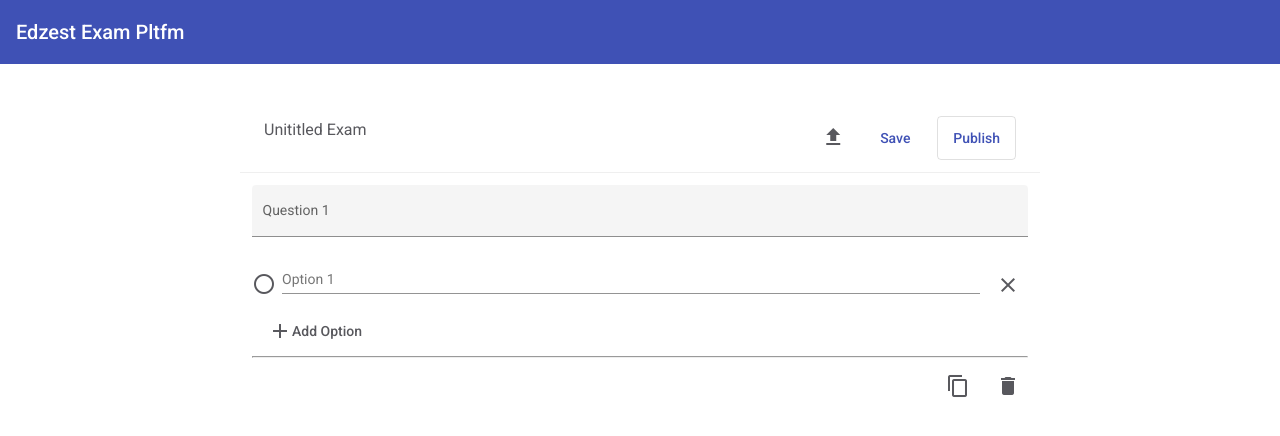
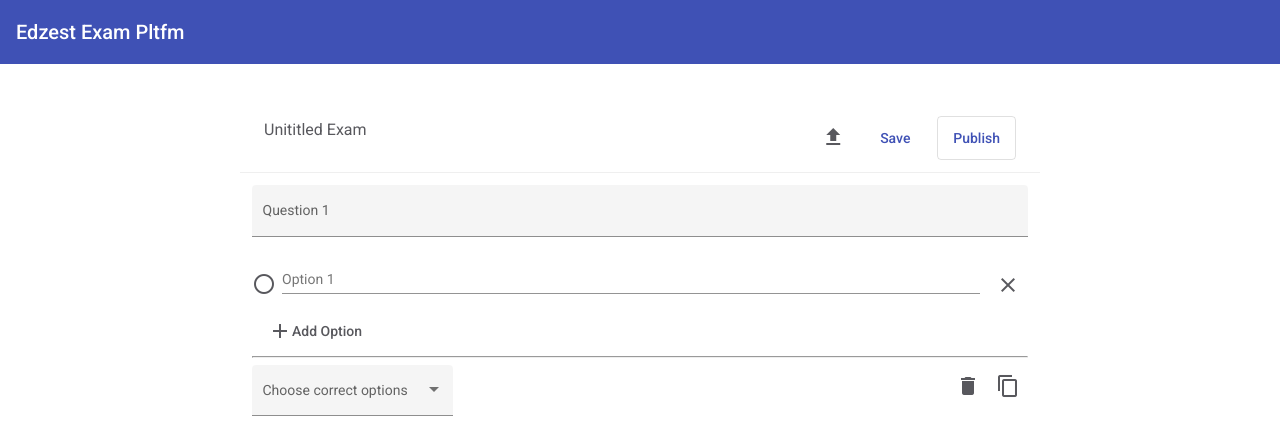
Before and after one commit to edzest/eep-dashboard, an Angular app: page /admin/create-test in a window 1280 px wide. Shown: the top 436 px of the page. Built offline with nearby package versions, Linux system fonts and the light colour scheme.

Commit message:
Add correct answer selection

```diff
--- a/src/app/admin-dashboard/create-test/create-test.component.css
+++ b/src/app/admin-dashboard/create-test/create-test.component.css
@@ -34,5 +34,10 @@
 .mcq .footer {
     display: flex;
     gap: 10px;
+    justify-content: space-between;
+}
+
+.footer-actions {
+    display: flex;
     flex-direction: row-reverse;
 }
--- a/src/app/admin-dashboard/create-test/create-test.component.html
+++ b/src/app/admin-dashboard/create-test/create-test.component.html
@@ -52,6 +52,27 @@
                     <hr>
 
                     <div class="footer">
+                        <div id="correct-answer-container" *ngIf="allQuestions[qIndex].options.length > 0">
+                            <mat-form-field appearance="fill">
+                                <mat-label>Choose correct options</mat-label>
+                                <mat-select [formControl]="correctAnswers" multiple>
+                                    <mat-select-trigger>
+                                    {{correctAnswers.value?.length}}
+                                    <span *ngIf="correctAnswers.value?.length > 1" class="example-additional-selection">
+                                        options
+                                    </span>
+                                    <span *ngIf="correctAnswers.value?.length == 1" class="example-additional-selection">
+                                        option
+                                    </span>
+                                    selected
+                                    </mat-select-trigger>
+                                    <mat-option *ngFor="let option of allQuestions[qIndex].options;" [value]="option.option">
+                                        {{option.option}}
+                                    </mat-option>
+                                </mat-select>
+                            </mat-form-field>
+                        </div>
+                        <div id="footer-actions">
                             <button mat-icon-button aria-label="delete" matTooltip="Delete">
                                 <mat-icon (click)="deleteQuestion()">
                                     delete
@@ -62,7 +83,7 @@
                                     content_copy
                                 </mat-icon>
                             </button>
-
+                        </div>
                     </div>
 
                 </div>
--- a/src/app/admin-dashboard/create-test/create-test.component.ts
+++ b/src/app/admin-dashboard/create-test/create-test.component.ts
@@ -1,4 +1,5 @@
 import { Component, OnInit } from '@angular/core';
+import { FormControl } from '@angular/forms';
 
 // Type to store question and its answers
 interface McqQuestion {
@@ -28,6 +29,11 @@ export class CreateTestComponent implements OnInit {
     }
   ];
 
+  correctAnswers = new FormControl();
+
+  toppingList: string[] = ['Extra cheese', 'Mushroom', 'Onion', 'Pepperoni', 'Sausage', 'Tomato'];
+
+
   constructor() { }
 
   ngOnInit(): void {
@@ -41,7 +47,7 @@ export class CreateTestComponent implements OnInit {
    */
   onClickAddOption(qIndex: number) {
     const optionsLength = this.allQuestions[qIndex].options.length;
-    const lastId = this.allQuestions[qIndex].options[optionsLength-1].id;
+    const lastId = optionsLength == 0 ? 1 : this.allQuestions[qIndex].options[optionsLength-1].id;
 
     const newOption: Option = {
       id: lastId + 1,
@@ -58,7 +64,15 @@ export class CreateTestComponent implements OnInit {
    * @param index option index
    */
   removeOption(qIndex: number, index: number) {
-    const options = this.allQuestions[qIndex].options;
+    const options: Option[] = this.allQuestions[qIndex].options;
+    // if this option is in correctAnswers, remove from there too
+    const option: Option = options[index];
+    if (this.correctAnswers.value?.includes(option.option)) {
+      const caIndex = this.correctAnswers.value.indexOf(option.option);
+      this.correctAnswers.value.splice(caIndex, 1);
+    }
+    console.log(this.correctAnswers.value);
+    // remove from current options
     options.splice(index, 1);
   }
 
```
Also changed, not shown: src/app/admin-dashboard/admin-dashboard.module.ts (+5 -2 lines). Lines whose indentation alone changed are shown as unchanged.
